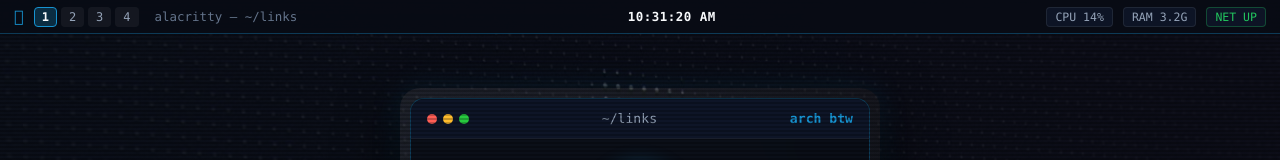
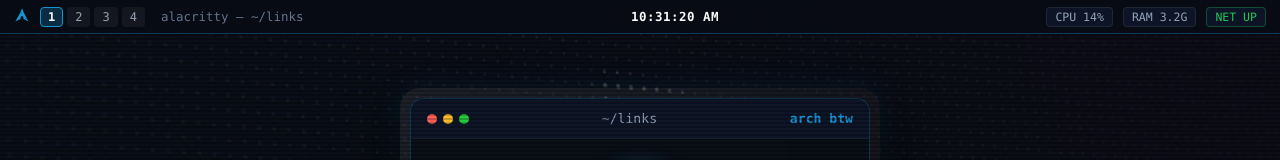
Before and after one commit to gitgamesoffcial/arch-terminal, a React (Vite) app: page / in a window 1280 px wide. Shown: the top 160 px of the page. Built offline with nearby package versions, Linux system fonts and the light colour scheme.

Commit message:
Update App.tsx

```diff
--- a/src/App.tsx
+++ b/src/App.tsx
@@ -81,7 +81,15 @@ export default function App() {
       <header className="arch-topbar">
         <div className="topbar-left">
           <span className="arch-logo" title="Arch Linux">
-            
+            <svg
+              width="16"
+              height="16"
+              viewBox="0 0 24 24"
+              fill="currentColor"
+              aria-hidden="true"
+            >
+              <path d="M12 2C11.12 4.15 10.58 5.56 9.6 7.67C10.2 8.31 10.94 9.05 12.14 9.89C10.85 9.36 9.97 8.83 9.31 8.27C8.05 10.9 6.08 14.65 2.08 21.84C5.22 20.03 7.66 18.91 9.93 18.49C9.83 18.07 9.78 17.61 9.78 17.13L9.79 17.03C9.84 15.05 10.87 13.52 12.09 13.62C13.31 13.73 14.26 15.42 14.21 17.4C14.2 17.77 14.16 18.13 14.08 18.46C16.33 18.9 18.74 20.01 21.84 21.8C21.23 20.67 20.68 19.66 20.16 18.7C19.34 18.06 18.48 17.24 16.73 16.34C17.93 16.65 18.79 17.01 19.46 17.41C14.17 7.56 13.74 6.24 12 2Z" />
+            </svg>
           </span>
           <div className="workspaces">
             {workspaces.map((ws) => (
```
